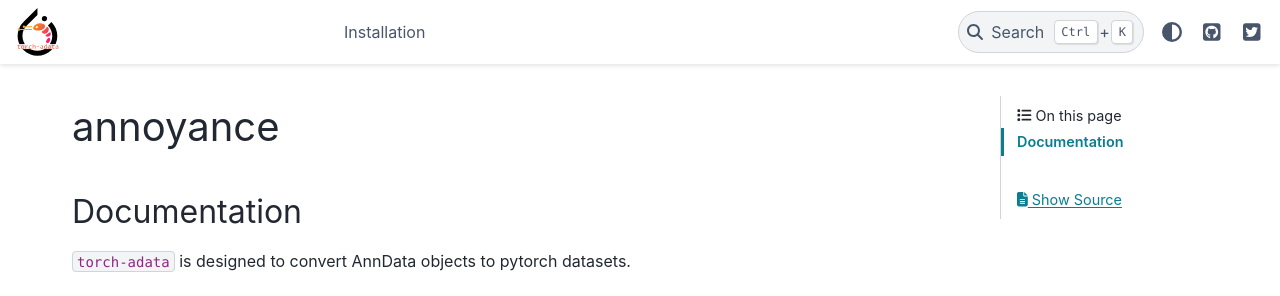
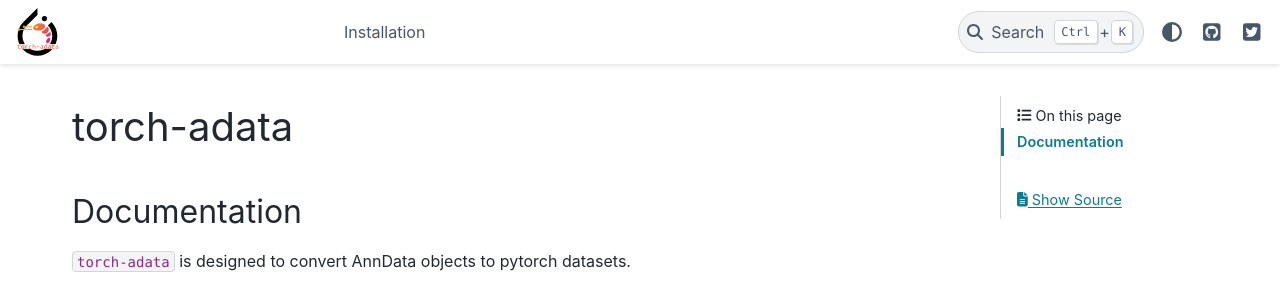
Before and after one commit to mvinyard/torch-adata, a Sphinx documentation site: the page built from docs/source/index.rst, in a window 1280 px wide. Shown: the top 296 px of the page. Built offline with Sphinx 7.4.7 and the PyData theme 0.15.4, drawn with Linux system fonts in a browser that asks for light colours; pages that are not in the unit, such as notebooks, are missing from menus.

Commit message:
Update index.rst

```diff
--- a/docs/source/index.rst
+++ b/docs/source/index.rst
@@ -3,7 +3,7 @@
    You can adapt this file completely to your liking, but it should at least
    contain the root `toctree` directive.
 
-annoyance
+torch-adata
 ======================================
 
 .. toctree::
```
